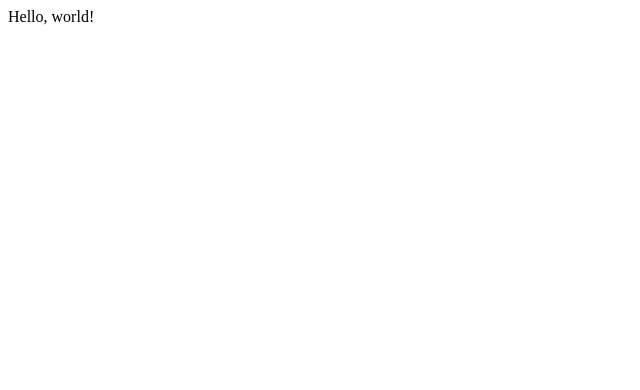
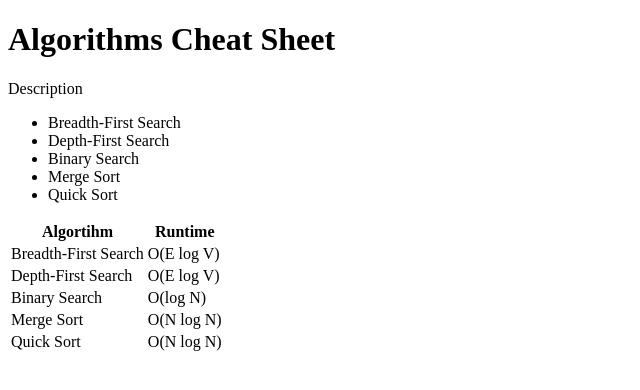
Before and after one commit to adizim/cs50-homepage, a plain HTML site: page index.html in a window 1280 px wide. Shown: the whole page, without its empty margins (0-640 px from the left). Drawn offline with Linux system fonts and the light colour scheme.

Commit message:
initial design

```diff
--- a/index.html
+++ b/index.html
@@ -1,9 +1,48 @@
 <!DOCTYPE html>
 <html>
     <head>
-        <title>My Webpage</title>
+        <title>Algorithms Cheat Sheet</title>
     </head>
     <body>
-        Hello, world!
+        <h1>Algorithms Cheat Sheet</h1>
+
+        Description
+
+        <ul>
+            <li>Breadth-First Search</li>
+            <li>Depth-First Search</li>
+            <li>Binary Search</li>
+            <li>Merge Sort</li>
+            <li>Quick Sort</li>
+        </ul>
+
+        <table>
+            <tr>
+                <th>Algortihm</th>
+                <th>Runtime</th>
+            </tr>
+            <tr>
+                <td>Breadth-First Search</td>
+                <td>O(E log V)</td>
+            </tr>
+            <tr>
+                <td>Depth-First Search</td>
+                <td>O(E log V)</td>
+            </tr>
+            <tr>
+                <td>Binary Search</td>
+                <td>O(log N)</td>
+            </tr>
+            <tr>
+                <td>Merge Sort</td>
+                <td>O(N log N)</td>
+            </tr>
+            <tr>
+                <td>Quick Sort</td>
+                <td>O(N log N)</td>
+            </tr>
+        </table>
+
+
     </body>
 </html>
```
